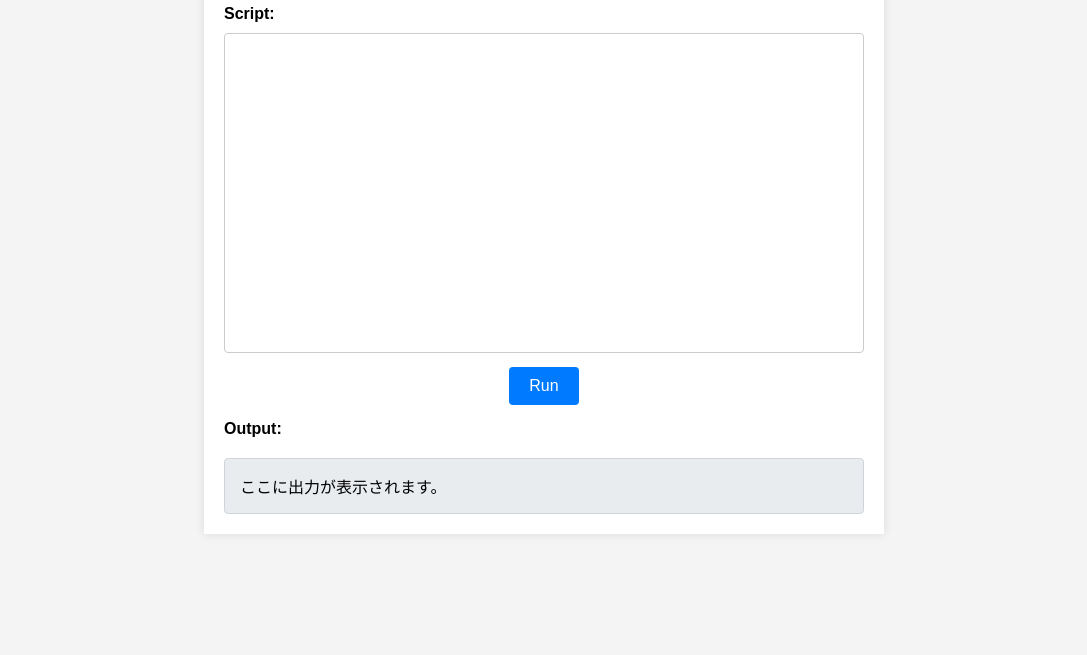
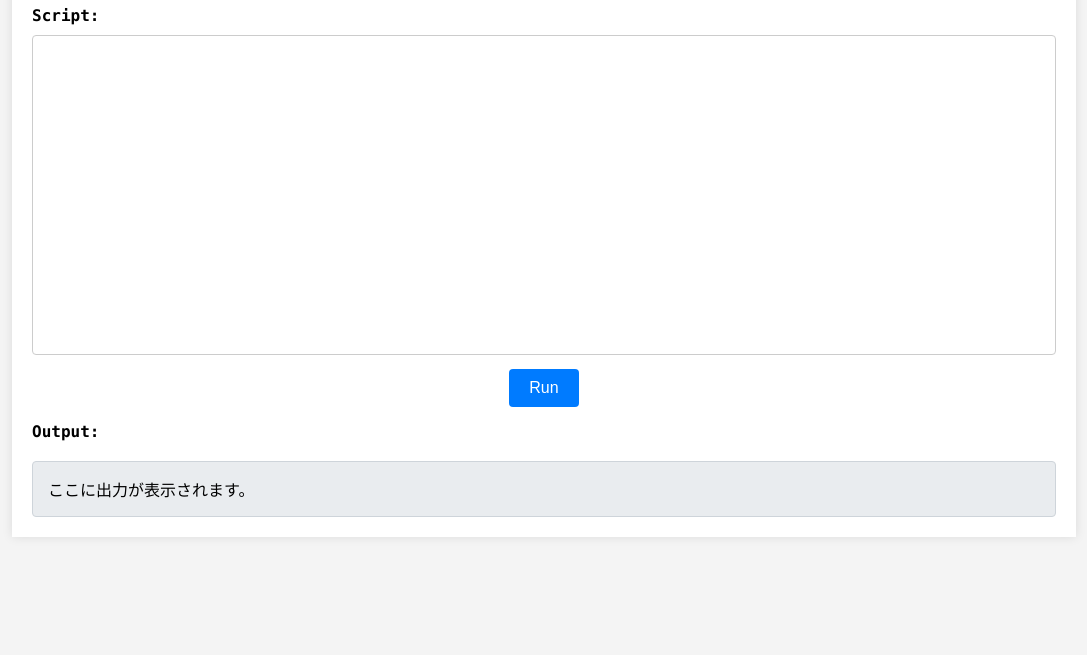
Before and after one commit to yuki-maruyama/bf-on-http, a plain HTML site: page public/index.html in a window 1280 px wide. Shown: the part 145-800 px from the top of the page, without its empty margins (96-1183 px from the left). Drawn offline with Linux system fonts and the light colour scheme.

Commit message:
Update: style

```diff
--- a/public/styles.css
+++ b/public/styles.css
@@ -1,11 +1,11 @@
 body {
-  font-family: Arial, sans-serif;
+  font-family: Consolas, monaco, monospace, Arial, sans-serif;
   margin: 0;
   padding: 0;
   background-color: #f4f4f4;
 }
 .container {
-  width: 50%;
+  width: 80%;
   margin: 50px auto;
   padding: 20px;
   background-color: #fff;
@@ -25,6 +25,7 @@ label {
   text-align: center;
 }
 textarea {
+  font-family: Consolas, monaco, monospace;
   width: 100%;
   height: 40vh;
   padding: 10px;
```
